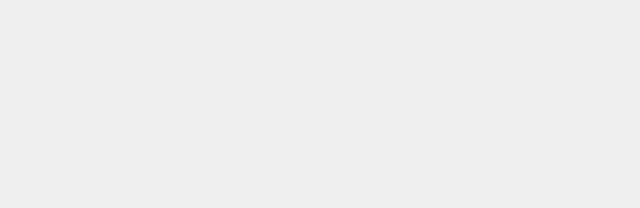
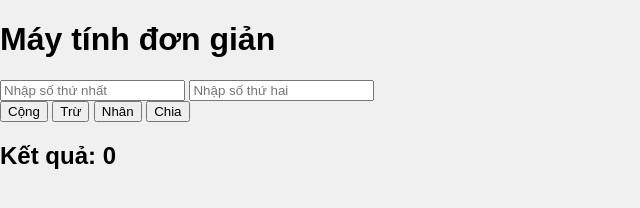
Before and after one commit to delee03/ktb5_sum_envtool, a plain HTML site: page index.html in a window 1280 px wide. Shown: the whole page, without its empty margins (0-640 px from the left). Drawn offline with Linux system fonts and the light colour scheme.

Commit message:
add UI program

```diff
--- a/index.html
+++ b/index.html
@@ -3,9 +3,27 @@
     <head>
         <meta charset="UTF-8" />
         <meta name="viewport" content="width=device-width, initial-scale=1.0" />
-        <title>Document</title>
+        <title>Tính toán</title>
         <link rel="stylesheet" href="style.css" />
     </head>
-    <body></body>
+    <body>
+        <div class="calculator">
+          <h1>Máy tính đơn giản</h1>
+          <div class="input-container">
+            <input type="number" id="num1" placeholder="Nhập số thứ nhất">
+            <input type="number" id="num2" placeholder="Nhập số thứ hai">
+          </div>
+          <div class="button-container">
+            <button onclick="calculate('add')">Cộng</button>
+            <button onclick="calculate('subtract')">Trừ</button>
+            <button onclick="calculate('multiply')">Nhân</button>
+            <button onclick="calculate('divide')">Chia</button>
+          </div>
+          <div class="result">
+            <h2>Kết quả: <span id="result">0</span></h2>
+          </div>
+        </div>
+        <script src="script.js"></script>
+      </body>
     <script src="index.js"></script>
 </html>
```
